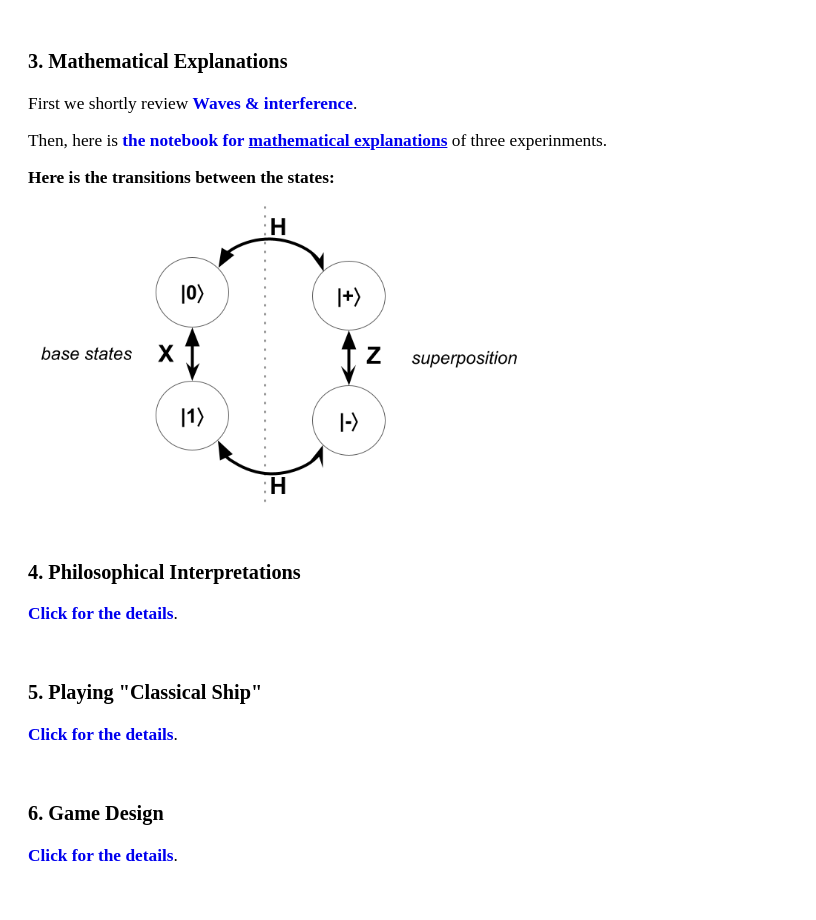
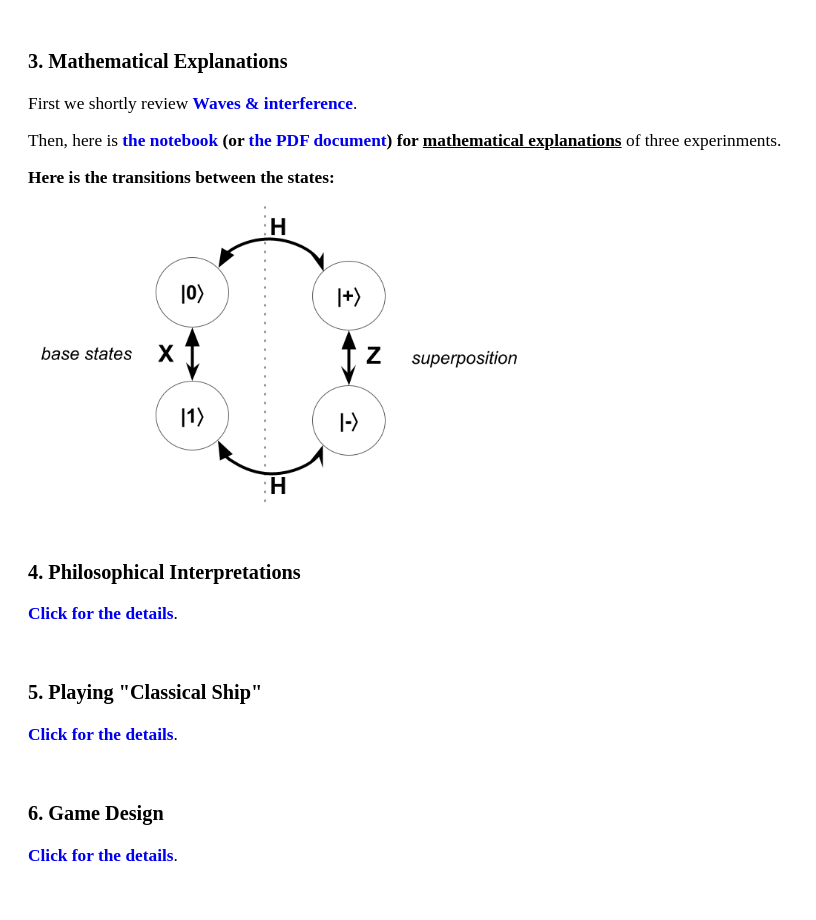
Before and after one commit to LearnQuantum/LearnQuantum.github.io, a plain HTML site: page my-photonic-ship/intro.html in a window 1280 px wide. Shown: the part 1780-2700 px from the top of the page, without its empty margins (0-816 px from the left). Drawn offline with Linux system fonts and the light colour scheme.

Commit message:
link to PDF of math

```diff
--- a/my-photonic-ship/intro.html
+++ b/my-photonic-ship/intro.html
@@ -97,7 +97,9 @@ We have seven activities in total.
 <p> First we shortly review <b><a href="waves-and-interference.html" target="_blank">Waves & interference</a></b>. </p>
 
 <p> Then, here is <b><a href="https://colab.research.google.com/drive/1WTIPPOFjUHpeeagbUFEfP9JlOcmGLlBM?usp=sharing" target="_blank">
-		 the notebook for <u>mathematical explanations</u> </a></b> of three experinments.</p>
+		 the notebook </a> (or <a href="colab-notebooks/Mathematical explanation of photon experiments.pdf" target="_blank">the PDF document</a>)
+		 for <u>mathematical explanations</u> </a></b> of three experinments. </p>
+
 
 <p><b>Here is the transitions between the states:</b></p>
 <img width="500px" src="images/state-transitions.png" title="State Transition Diagram">
```
